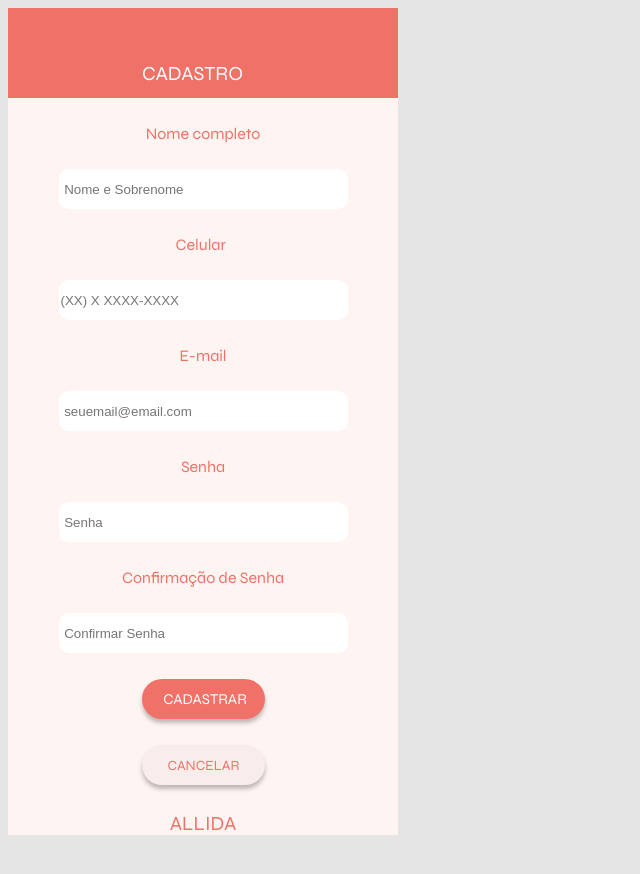
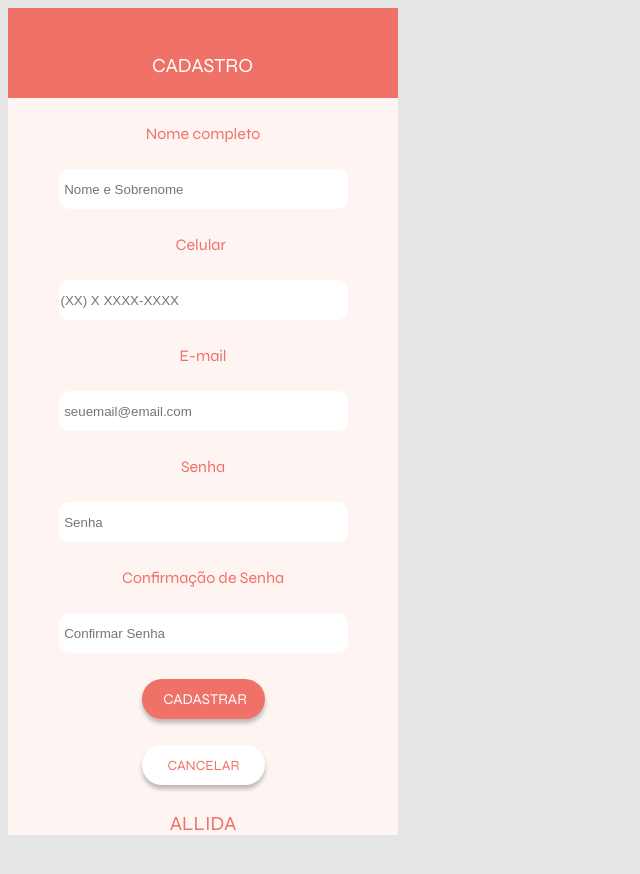
Before and after one commit to theomilll/Allida_projetos, a Django app: template templates/cadastro/index.html in a window 1280 px wide. Shown: the top 874 px of the page, without its empty margins (0-640 px from the left). Run offline with Django 4.2, Linux system fonts and the light colour scheme; the template is opened without the code that fills it, so the values that code supplies are empty.

Commit message:
Tela cadastro concluido

```diff
--- a/templates/cadastro/index.html
+++ b/templates/cadastro/index.html
@@ -40,13 +40,13 @@
 					<input type="password" class="e261_35" placeholder=" Confirmar Senha">
 
 					<div class=e261_36>
-						<button  class="e261_37">
+						<button  class="e261_37 cad-btn">
 							<span  class="e261_38">CADASTRAR</span>
 						</button>
 					</div>
 
 					<div class=e261_39>
-						<button  class="e261_40">
+						<button  class="e261_40 cancel-btn">
 							<span  class="e261_41">CANCELAR</span>
 						</button>
 					</div>
--- a/templates/cadastro/styles.css
+++ b/templates/cadastro/styles.css
@@ -24,8 +24,8 @@
 	width:119px;
 	height:24px;
 	position:absolute;
-	left:125px;
-	top:53px;
+	left: 135px;
+	top:45px;
 	font-family:Syne;
 	text-align:center;
 	font-size:20px;
@@ -192,7 +192,7 @@
 }
 .e261_40 {
 	box-shadow:0px 4px 4px rgba(0, 0, 0, 0.25);
-	background-color:rgba(248.0000004172325, 237.0000010728836, 235.0000011920929, 1);
+	background-color:white;
 	width:123px;
 	height:40px;
 	position:absolute;
@@ -230,3 +230,12 @@
 button, input{
 	border-style: none;
 }
+.cad-btn:hover{
+	transition: all 0.35s ;
+	background-color: rgb(196, 67, 58);
+
+}
+.cancel-btn:hover{
+	transition: all 0.35s ;
+	background-color: rgba(248.0000004172325, 237.0000010728836, 235.0000011920929, 1);
+}
```
